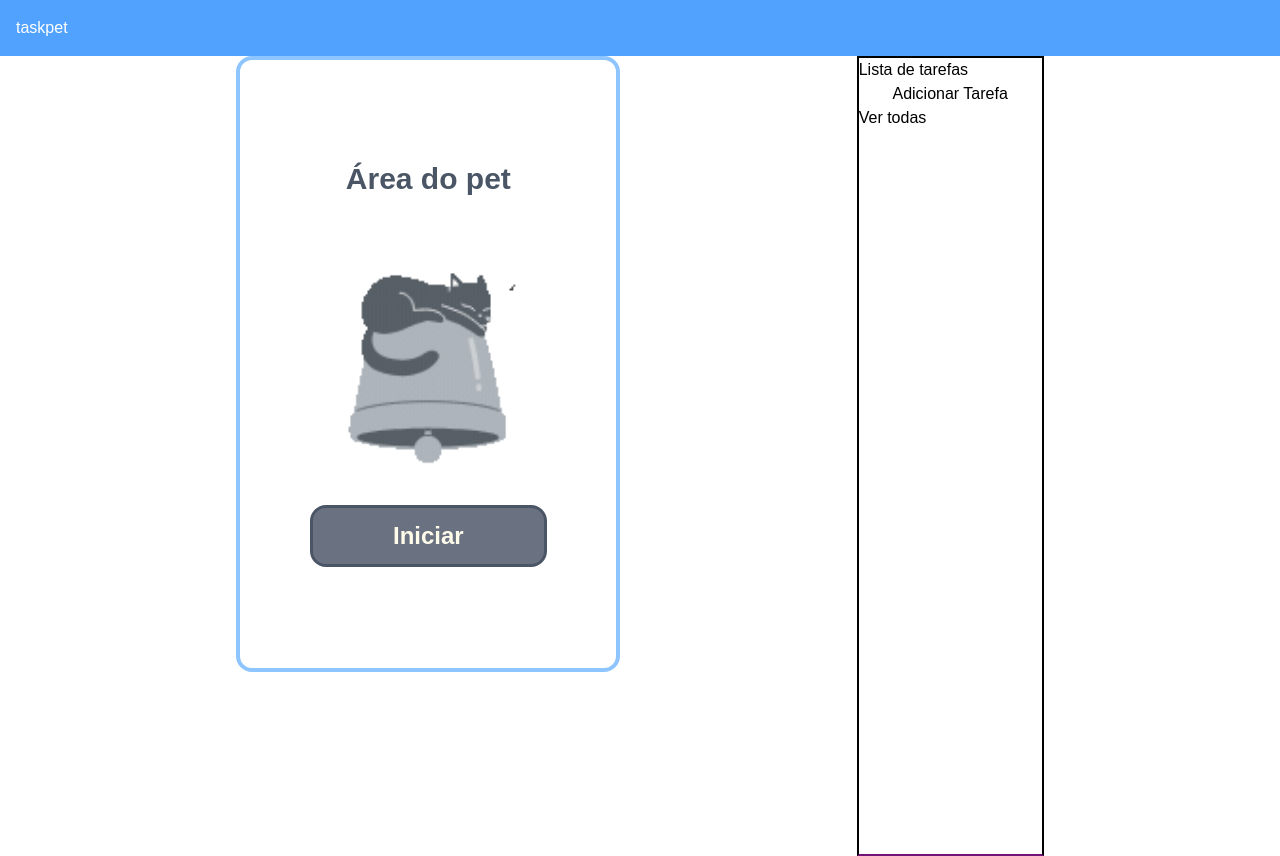
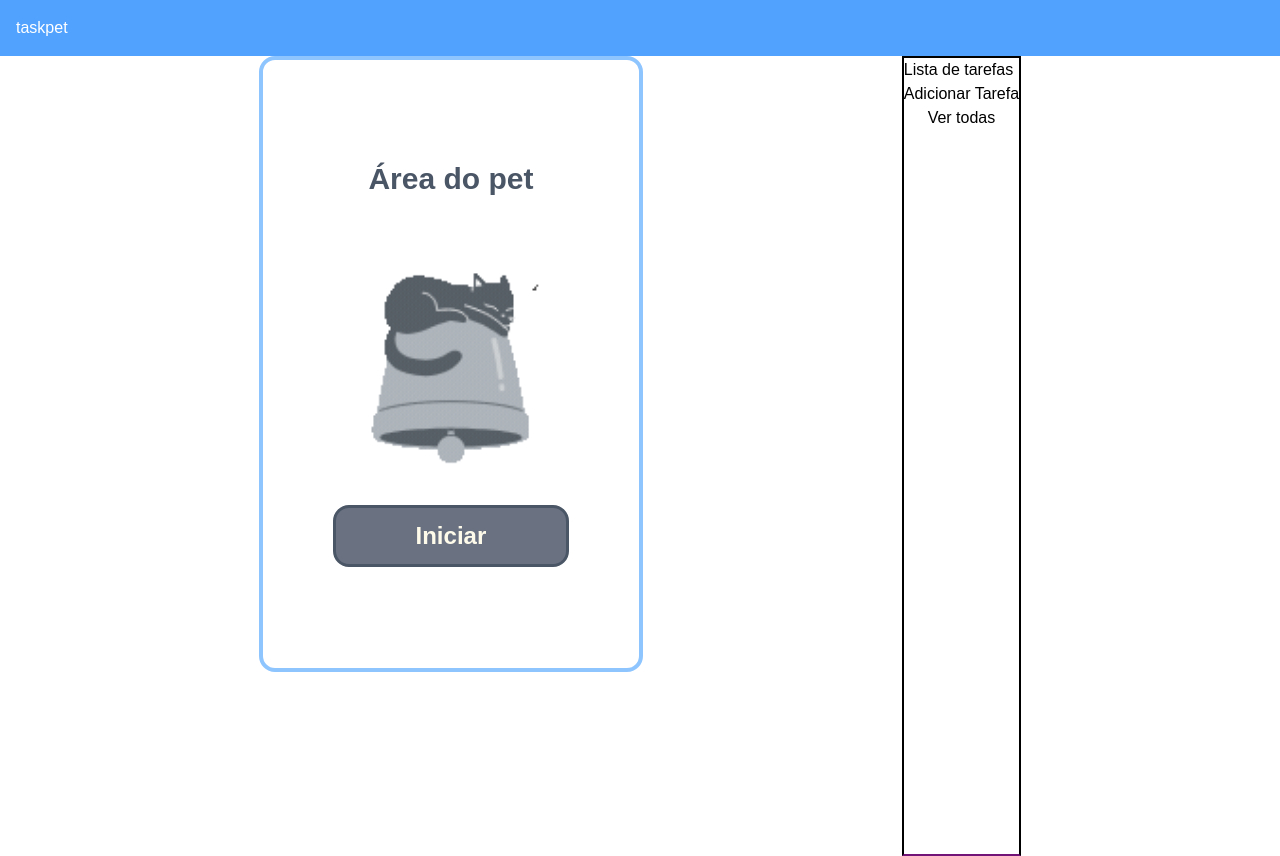
Before and after one commit to luckfer7/taskpet, a Next.js app: page / in a window 1280 px wide. Built offline with nearby package versions, Linux system fonts and the light colour scheme.

Commit message:
no meu funciona

```diff
--- a/src/Components/Tasks-list/index.jsx
+++ b/src/Components/Tasks-list/index.jsx
@@ -4,7 +4,7 @@ import Title from "../Title";
 
 export default function TaskContainer ({}) {
     return(
-       <Container className=" border-2 border-b-fuchsia-900 " >
+       <Container className=" border-2 border-b-fuchsia-900 flex flex-col " >
             <Title>Lista de tarefas</Title>
                 <button
                     className='btn btn-primary w-full'>
```
